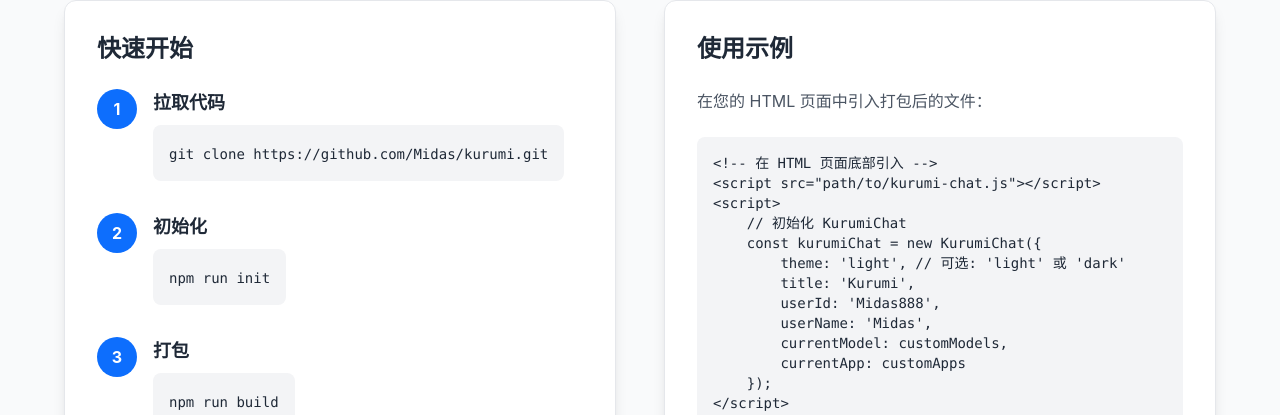
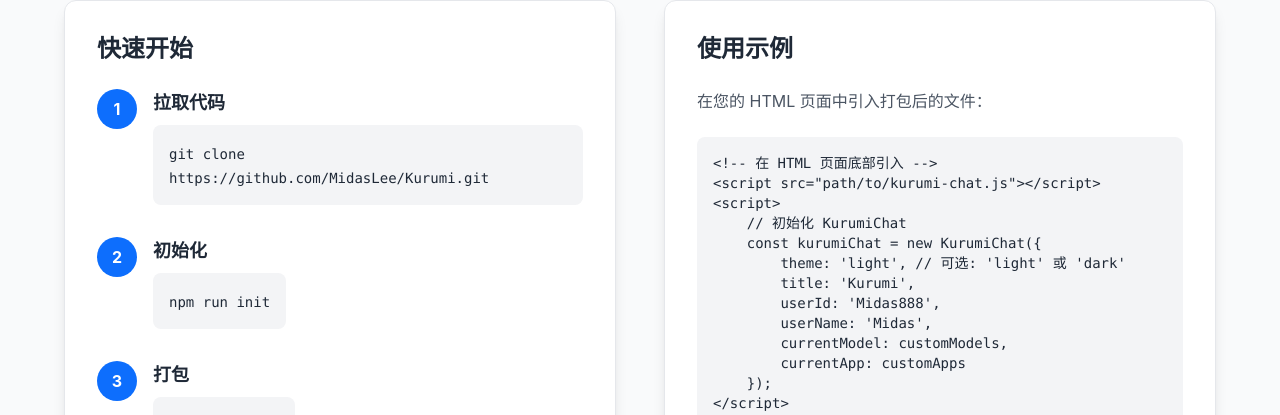
Before and after one commit to MidasLee/MidasLee.github.io, a plain HTML site: page index.html in a window 1280 px wide. Shown: the part 3553-3968 px from the top of the page. Drawn offline with Linux system fonts and the light colour scheme.

Commit message:
修改github路径

```diff
--- a/index.html
+++ b/index.html
@@ -62,7 +62,7 @@
                 <a href="#advantages" class="font-medium hover:text-primary transition-custom">项目优势</a>
                 <a href="#showcase" class="font-medium hover:text-primary transition-custom">展示</a>
                 <a href="#installation" class="font-medium hover:text-primary transition-custom">安装使用</a>
-                <a href="https://github.com/Midas/kurumi" target="_blank" rel="noopener noreferrer" class="flex items-center space-x-2 bg-primary hover:bg-primary/90 text-white px-4 py-2 rounded-lg transition-custom">
+                <a href="https://github.com/MidasLee/Kurumi" target="_blank" rel="noopener noreferrer" class="flex items-center space-x-2 bg-primary hover:bg-primary/90 text-white px-4 py-2 rounded-lg transition-custom">
                     <i class="fa fa-github"></i>
                     <span>GitHub</span>
                 </a>
@@ -94,7 +94,7 @@
                             <i class="fa fa-rocket"></i>
                             <span>立即开始</span>
                         </a>
-                        <a href="https://github.com/Midas/kurumi" target="_blank" rel="noopener noreferrer" class="bg-white dark:bg-dark-elevated hover:bg-gray-100 dark:hover:bg-dark-border text-gray-800 dark:text-gray-200 border border-gray-200 dark:border-dark-border font-medium px-8 py-3 rounded-lg transition-custom flex items-center space-x-2 hover-scale">
+                        <a href="https://github.com/MidasLee/Kurumi" target="_blank" rel="noopener noreferrer" class="bg-white dark:bg-dark-elevated hover:bg-gray-100 dark:hover:bg-dark-border text-gray-800 dark:text-gray-200 border border-gray-200 dark:border-dark-border font-medium px-8 py-3 rounded-lg transition-custom flex items-center space-x-2 hover-scale">
                             <i class="fa fa-github"></i>
                             <span>查看源码</span>
                         </a>
@@ -371,7 +371,7 @@
                             <div>
                                 <h4 class="font-bold text-lg mb-2">拉取代码</h4>
                                 <div class="bg-gray-100 dark:bg-dark-border p-4 rounded-lg overflow-x-auto">
-                                    <code class="text-sm">git clone https://github.com/Midas/kurumi.git</code>
+                                    <code class="text-sm">git clone https://github.com/MidasLee/Kurumi.git</code>
                                 </div>
                             </div>
                         </div>
@@ -424,7 +424,7 @@
                         </div>
 
                         <div class="flex justify-center">
-                            <a href="https://github.com/Midas/kurumi" target="_blank" rel="noopener noreferrer" class="bg-primary hover:bg-primary/90 text-white font-medium px-6 py-3 rounded-lg transition-custom inline-flex items-center space-x-2 hover-scale">
+                            <a href="https://github.com/MidasLee/Kurumi" target="_blank" rel="noopener noreferrer" class="bg-primary hover:bg-primary/90 text-white font-medium px-6 py-3 rounded-lg transition-custom inline-flex items-center space-x-2 hover-scale">
                                 <i class="fa fa-book"></i>
                                 <span>查看完整文档</span>
                             </a>
@@ -493,7 +493,7 @@
                 立即集成 Kurumi，为您的网站或应用添加智能聊天功能
             </p>
             <div class="flex flex-wrap justify-center gap-4">
-                <a href="https://github.com/Midas/kurumi" target="_blank" rel="noopener noreferrer" class="bg-primary hover:bg-primary/90 text-white font-medium px-8 py-3 rounded-lg transition-custom inline-flex items-center space-x-2 hover-scale">
+                <a href="https://github.com/MidasLee/Kurumi" target="_blank" rel="noopener noreferrer" class="bg-primary hover:bg-primary/90 text-white font-medium px-8 py-3 rounded-lg transition-custom inline-flex items-center space-x-2 hover-scale">
                     <i class="fa fa-github"></i>
                     <span>GitHub</span>
                 </a>
@@ -515,7 +515,7 @@
                 </div>
 
                 <div class="flex space-x-6">
-                    <a href="https://github.com/Midas/kurumi" target="_blank" rel="noopener noreferrer" class="w-10 h-10 rounded-full bg-gray-200 dark:bg-dark-border flex items-center justify-center hover:bg-primary hover:text-white transition-custom">
+                    <a href="https://github.com/MidasLee/Kurumi" target="_blank" rel="noopener noreferrer" class="w-10 h-10 rounded-full bg-gray-200 dark:bg-dark-border flex items-center justify-center hover:bg-primary hover:text-white transition-custom">
                         <i class="fa fa-github"></i>
                     </a>
                     <!-- <a href="#" class="w-10 h-10 rounded-full bg-gray-200 dark:bg-dark-border flex items-center justify-center hover:bg-primary hover:text-white transition-custom">
```
